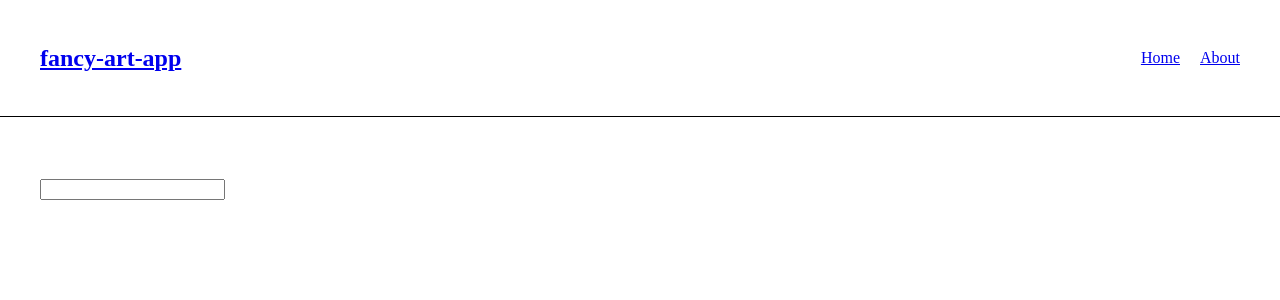
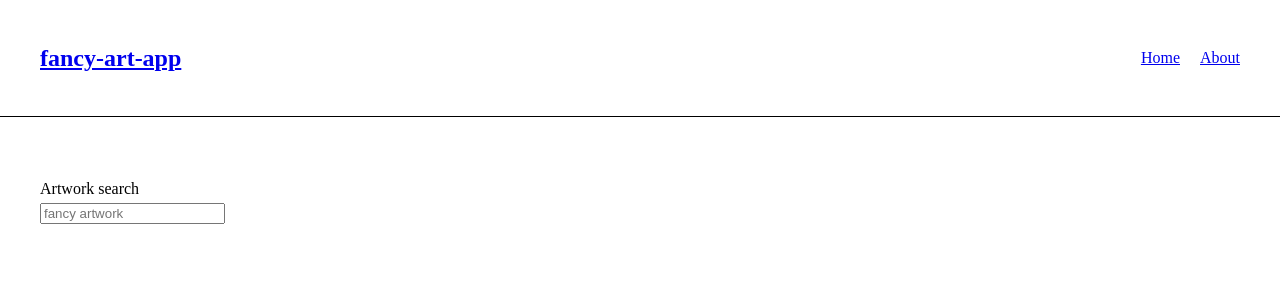
Before and after one commit to selfcodedmind/fancy-art-app, a Vue app: page / in a window 1280 px wide. Shown: the top 300 px of the page. Built offline with nearby package versions, Linux system fonts and the light colour scheme.

Commit message:
feat: improve artwork search

```diff
--- a/package.json
+++ b/package.json
@@ -16,6 +16,7 @@
   },
   "dependencies": {
     "@vueuse/core": "^10.3.0",
+    "@vueuse/motion": "^2.0.0",
     "axios": "^1.4.0",
     "pinia": "^2.1.6",
     "sanitize.css": "^13.0.0",
--- /dev/null
+++ b/src/components/ArtworksImages.vue
@@ -0,0 +1,26 @@
+<script setup lang="ts">
+import { useArtworksStore } from '@/stores/artworksStore'
+import ArtworksImagesItem from '@/components/ArtworksImagesItem.vue'
+const artworksStore = useArtworksStore()
+</script>
+
+<template>
+  <ul class="list">
+    <ArtworksImagesItem
+      v-for="({ id, image_id }, index) in artworksStore.images"
+      :key="id"
+      :index="index"
+      :image-id="image_id"
+    />
+  </ul>
+</template>
+
+<style scoped lang="scss">
+.list {
+  display: grid;
+  grid-template-columns: repeat(3, 1fr);
+  grid-gap: 20px;
+  list-style: none;
+  padding: 0;
+}
+</style>
--- /dev/null
+++ b/src/components/ArtworksImagesItem.vue
@@ -0,0 +1,30 @@
+<script setup lang="ts">
+defineProps<{
+  index: number
+  imageId: string
+}>()
+</script>
+
+<template>
+  <li>
+    <img
+      v-motion
+      class="img"
+      :initial="{ opacity: 0 }"
+      :enter="{ opacity: 1 }"
+      :delay="index * 100"
+      :src="`https://www.artic.edu/iiif/2/${imageId}/full/843,/0/default.jpg`"
+      alt=""
+    />
+  </li>
+</template>
+
+<style scoped lang="scss">
+.img {
+  display: block;
+  width: 100%;
+  height: 100%;
+  object-fit: contain;
+  object-position: center;
+}
+</style>
--- /dev/null
+++ b/src/components/ArtworksSearch.vue
@@ -0,0 +1,46 @@
+<script setup lang="ts">
+import { ref } from 'vue'
+import { artworksService } from '@/services/artworksService'
+import { watchDebounced } from '@vueuse/core'
+import { useArtworksStore } from '@/stores/artworksStore'
+
+const searchQuery = ref('')
+const artworksStore = useArtworksStore()
+const handleSearch = async (searchQuery: string) => {
+  if (!searchQuery) return
+
+  const response = await artworksService.searchArtworks(searchQuery)
+  if (!response) return
+
+  artworksStore.images = response.data.data
+}
+
+watchDebounced(
+  searchQuery,
+  () => {
+    handleSearch(searchQuery.value)
+  },
+  { debounce: 500 }
+)
+</script>
+
+<template>
+  <label class="search">
+    <span class="search__label-text"> Artwork search </span>
+    <input v-model="searchQuery" class="search__input" type="text" placeholder="fancy artwork" />
+  </label>
+</template>
+
+<style lang="scss" scoped>
+.search {
+  display: block;
+  // .search__label-text
+  &__label-text {
+    display: block;
+  }
+
+  // .search__input
+  &__input {
+  }
+}
+</style>
--- a/src/main.ts
+++ b/src/main.ts
@@ -2,6 +2,9 @@ import 'sanitize.css'
 
 import { createApp } from 'vue'
 import { createPinia } from 'pinia'
+// Library types problem
+// @ts-expect-error
+import { MotionPlugin } from '@vueuse/motion'
 
 import App from './App.vue'
 import router from './router'
@@ -10,5 +13,6 @@ const app = createApp(App)
 
 app.use(createPinia())
 app.use(router)
+app.use(MotionPlugin)
 
 app.mount('#app')
--- /dev/null
+++ b/src/stores/artworksStore.ts
@@ -0,0 +1,9 @@
+import { defineStore } from 'pinia'
+
+export const useArtworksStore = defineStore('artworks', () => {
+  const images = []
+
+  return {
+    images
+  }
+})
--- a/src/views/HomeView.vue
+++ b/src/views/HomeView.vue
@@ -1,61 +1,21 @@
 <script setup lang="ts">
-import { artworksService } from '@/services/artworksService'
-import { ref } from 'vue'
-import { watchDebounced } from '@vueuse/core'
-
-const searchQuery = ref('')
-const images = ref([])
-const handleSearch = async (searchQuery: string) => {
-  const response = await artworksService.searchArtworks(searchQuery)
-  if (!response) return
-  images.value = response.data.data
-}
-
-watchDebounced(
-  searchQuery,
-  () => {
-    handleSearch(searchQuery.value)
-  },
-  { debounce: 500 }
-)
+import ArtworksSearch from '@/components/ArtworksSearch.vue'
+import ArtworksImages from '@/components/ArtworksImages.vue'
 </script>
 
 <template>
-  <main class="main">
-    <input v-model="searchQuery" type="text" />
-    <ul class="list">
-      <li v-for="{ id, image_id } in images" :key="id" class="list__item">
-        <img
-          class="list__img"
-          :src="`https://www.artic.edu/iiif/2/${image_id}/full/843,/0/default.jpg`"
-          alt=""
-        />
-      </li>
-    </ul>
+  <main class="artworks">
+    <ArtworksSearch class="artworks__search" />
+    <ArtworksImages />
   </main>
 </template>
 
 <style scoped lang="scss">
-.main {
+.artworks {
   padding: 40px;
-}
-
-.list {
-  display: grid;
-  grid-template-columns: repeat(3, 1fr);
-  grid-gap: 20px;
-  list-style: none;
-  // .list__item
-  &__item {
-  }
-
-  // .list__img
-  &__img {
-    display: block;
-    width: 100%;
-    height: 100%;
-    object-fit: contain;
-    object-position: center;
+  // .artworks__search
+  &__search {
+    margin-bottom: 40px;
   }
 }
 </style>
```
Also changed, not shown: 1 other file (tests, documents, lock files or other folders).
